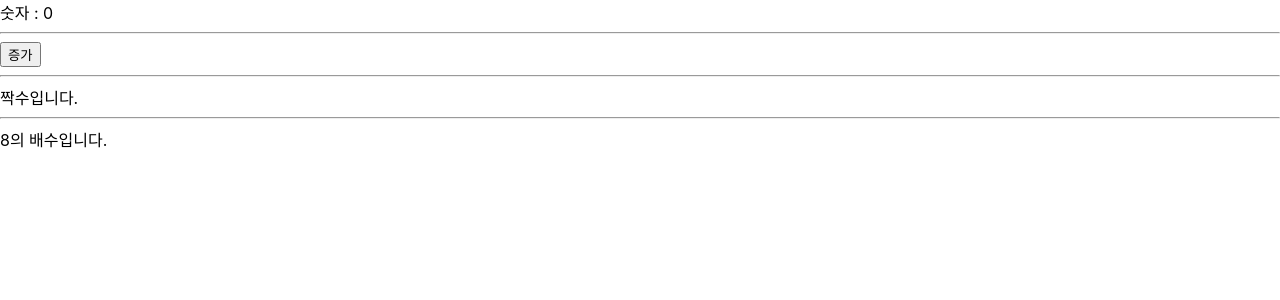
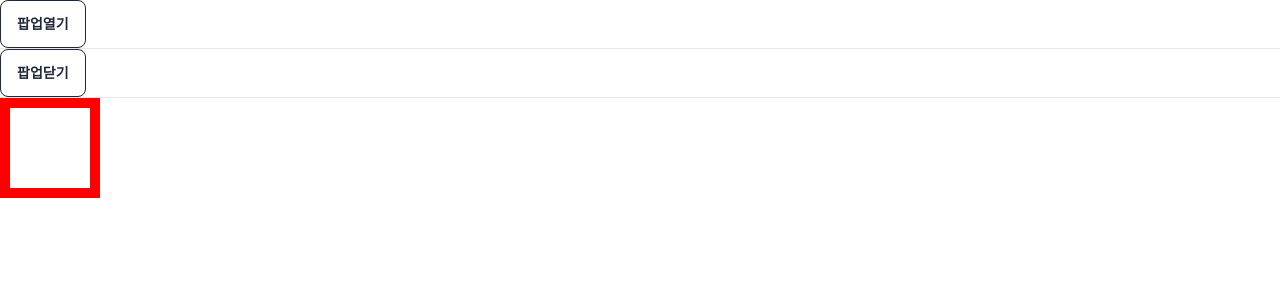
Before and after one commit to Bravetomato/react-proj, a React (Create React App) app: page / in a window 1280 px wide. Shown: the top 300 px of the page. Built offline with nearby package versions, Linux system fonts and the light colour scheme.

Commit message:
팝업열기, 닫기

```diff
--- /dev/null
+++ b/postcss.config.js
@@ -0,0 +1,6 @@
+module.exports = {
+  plugins: {
+    tailwindcss: {},
+    autoprefixer: {},
+  },
+}
--- a/src/App.js
+++ b/src/App.js
@@ -1,9 +1,19 @@
-// import NumberCounter from "./StopWatch";
+import StopWatch from "./StopWatch";
 import NumberCounter from "./NumberCounter";
+import Popup from "./Popup";
 
 function App() {
-  // return <StopWatch />;
-  return <NumberCounter />;
+  return (
+    <>
+      {/* <StopWatch /> */}
+      {/* <NumberCounter /> */}
+      {/* <h1 className="text-red-600 text-3xl font-bold underline">
+        Hello world!
+      </h1> */}
+      {/* <button className="btn btn-primary">Button</button> */}
+      <Popup />
+    </>
+  );
 }
 
 export default App;
--- /dev/null
+++ b/src/Popup.js
@@ -0,0 +1,29 @@
+import React, { useState } from "react";
+
+// 팝업버튼 누르면 사각형 사라지도록
+
+function Popup() {
+  const border = "10px solid red";
+  // border가 길어질거 같으면 이런식으로 나누어 적을 수 있음.
+  const [popupVisible, setPopupVisible] = useState(true);
+  // 기본값은 true. true일 때 사각형이 있음
+
+  return (
+    <>
+      <button className="btn btn-outline" onClick={() => setPopupVisible(true)}>
+        팝업열기</button>
+      <hr />
+
+      <button className="btn btn-outline" onClick={() => setPopupVisible(false)}>
+        팝업닫기</button>
+      <hr />
+      {/* 팝업닫기를 누르면 false가 기본값이 된다*/}
+
+
+      {popupVisible && <div style={{ width: 100, height: 100, border }}></div>}
+      {/* 조건: PopupVisible이 true 일때 width: 100, height: 100, border가 실행된다 */}
+    </>
+  );
+}
+
+export default Popup;
--- a/src/index.css
+++ b/src/index.css
@@ -1,3 +1,7 @@
+@tailwind base;
+@tailwind components;
+@tailwind utilities;
+
 body {
   margin: 0;
   font-family: -apple-system, BlinkMacSystemFont, 'Segoe UI', 'Roboto', 'Oxygen',
--- /dev/null
+++ b/tailwind.config.js
@@ -0,0 +1,8 @@
+/** @type {import('tailwindcss').Config} */
+module.exports = {
+  content: ["./src/**/*.{js,jsx,ts,tsx}",],
+  theme: {
+    extend: {},
+  },
+  plugins: [require("daisyui")],
+}
```
Also changed, not shown: package.json (+7 -1 lines), 1 other file (tests, documents, lock files or other folders).
